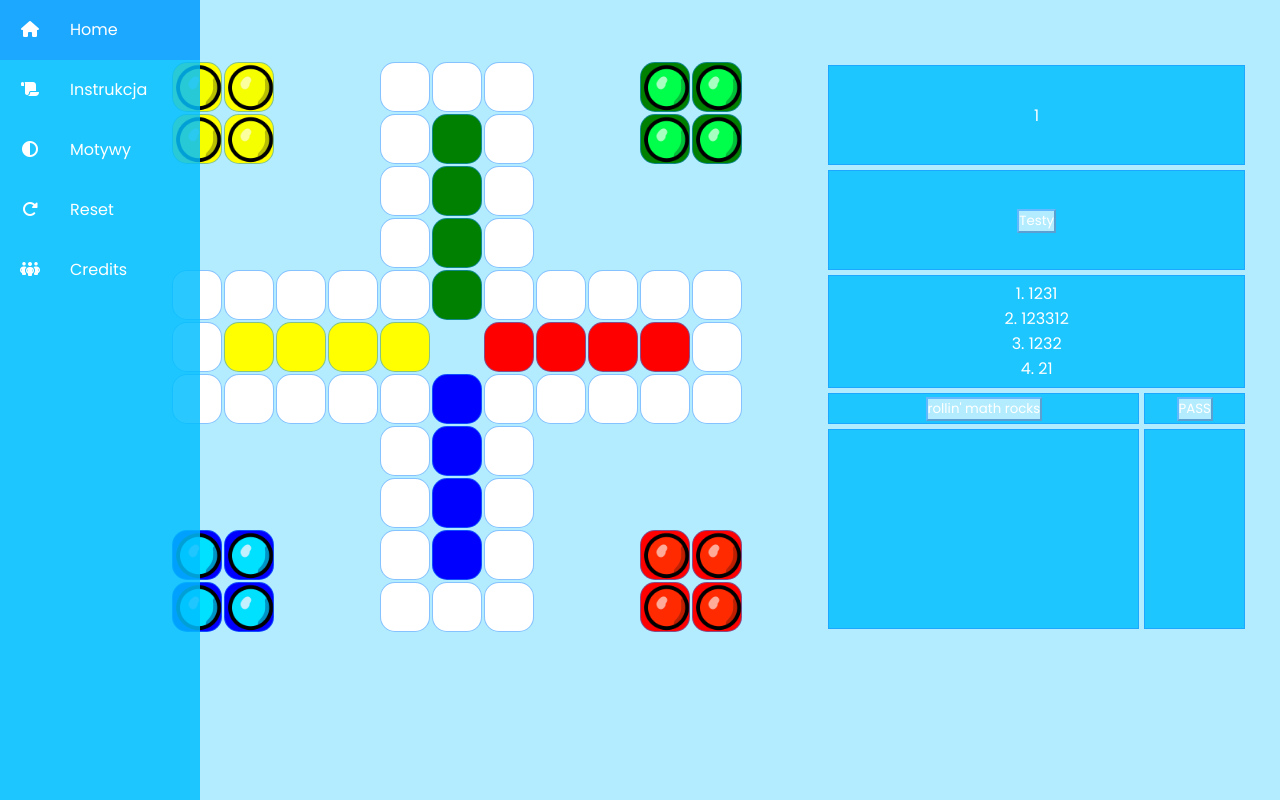
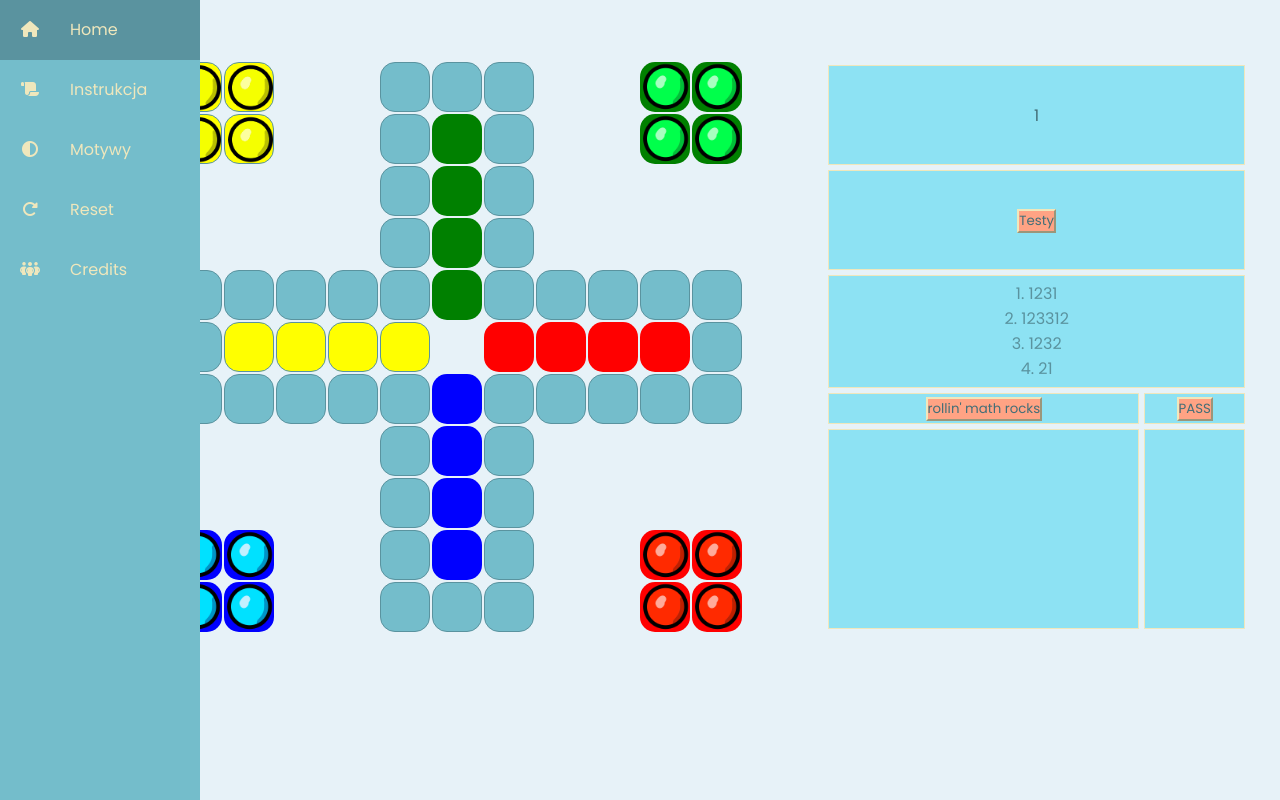
Before and after one commit to Szym0nu7/Ludo-game, a plain HTML site: page 09-chinczyk-19.03.2022-20220328T153947Z-001/09-chinczyk-19.03.2022/index-arrays.html in a window 1280 px wide. Drawn offline with Linux system fonts and the light colour scheme.

Commit message:
better themes

```diff
--- a/09-chinczyk-19.03.2022-20220328T153947Z-001/09-chinczyk-19.03.2022/main.css
+++ b/09-chinczyk-19.03.2022-20220328T153947Z-001/09-chinczyk-19.03.2022/main.css
@@ -6,20 +6,67 @@
   font-family: 'Poppins', sans-serif;
 }
 :root {
-  --c-background:#b3ecff;/*#150019*/ /*#F0F8FF*/
-  --c-nav: #00BFFFd6; /*#330748*/
-  --c-hoveref:#1e8fff8a; /*#ea1d63*/
-  --c-font:#fff;
-  --c-tile:#fff;
-  --c-border:var(--c-hoveref);
+  /* https://www.canva.com/colors/color-palettes/salmon-sushi/ */
+  --color-background:#e7f2f8;
+  --color-accent: #74bdcb;
+  --color-lighter-accnet:#8de2f3;
+  --color-darker-accent:#5a939f;
+  --color-darker-lighter-accent:#436e77;
+  --color-darker-darker-accent:#305056;
+  --color-light-unique:#EFE7BC;
+  --color-unique:#FFA384;
+
+
+  --color-nav:var(--color-accent);
+  --color-nav-hover:var(--color-darker-accent);
+  --c-nav-font:var(--color-light-unique);
+
+  --color-left-border:var(--color-darker-accent);
+  --color-left-background:var(--color-accent);
+  --color-left-yellow-background:var(--color-darker-accent);
+
+  --color-right-li-font:var(--color-darker-accent);
+  --color-right-font:var(--color-darker-lighter-accent);
+  --color-right-background:var(--color-lighter-accnet);
+  --color-right-border:var(--color-light-unique);
+  --color-right-btn-border:var(--color-light-unique);
+  --color-right-btn-font:var(--color-darker-lighter-accent);
+  --color-right-btn-background:var(--color-unique);
 }
+
+
 .darkmode{
-  --c-background:#121212fa;/*#150019*/ /*#F0F8FF*/
-  --c-nav: #121212d6; /*#330748*/
-  --c-hoveref:#ffffff15; /*#ea1d63*/
-  --c-font:#00BFFF;
-  --c-tile:#1E90FF;
-  --c-border:var(--c-hoveref);
+  /* https://www.canva.com/colors/color-palettes/doughnut-drizzle/ */
+  --color-background:rgb(45, 45, 45);
+  --color-accent: #4A3E30;
+  --color-lighter-accnet:#6B5640;
+  --color-darker-accent:#231F12;
+  --color-darker-lighter-accent:#342e1b;
+  --color-darker-darker-accent:#1c190e;
+  --color-unique:#6B5640;
+  --color-light-unique:#A78A70;
+
+
+  --color-nav:var(--color-accent);
+  --color-nav-hover:var(--color-darker-accent);
+  --c-nav-font:var(--color-light-unique);
+
+  --color-left-border:var(--color-darker-accent);
+  --color-left-background:var(--color-unique);
+  /* --color-left-background:var(--color-accent); */
+  --color-left-yellow-background:null;
+
+  --color-right-li-font:var(--color-light-unique);
+  /* --color-right-li-font:var(--color-darker-accent); */
+  --color-right-font:var(--color-light-unique);
+  /* --color-right-font:var(--color-darker-lighter-accent); */
+  --color-right-background:var(--color-accent);
+  /* --color-right-background:var(--color-lighter-accnet); */
+  --color-right-border:var(--color-light-unique);
+  --color-right-btn-border:var(--color-light-unique);
+  --color-right-btn-font:var(--color-light-unique);
+  /* --color-right-btn-font:var(--color-darker-lighter-accent); */
+  --color-right-btn-background:var(--color-unique);
 }
 body{
   display: grid;
@@ -27,13 +74,13 @@ body{
   justify-content: space-between;
   grid-template-areas: "board menu";
   /* min-height: 100vh; */
-  background: var(--c-background);
+  background: var(--color-background);
 }
 .navigation{
   position:fixed;
   width: 60px;
   height: 100%;
-  background: var(--c-nav);
+  background: var(--color-nav);
   transition:0.5s;
   overflow: hidden;
 }
@@ -53,7 +100,7 @@ body{
   list-style: none;
 }
 .navigation ul li:hover{
-  background: var(--c-hoveref);
+  background: var(--color-nav-hover);
 }
 .navigation ul li a{
   position:relative;
@@ -61,7 +108,7 @@ body{
   display:block;
   display: flex;
   text-decoration: none;
-  color:var(--c-font);
+  color:var(--c-nav-font);
 }
 .navigation ul li a .icon{
   position:relative;
@@ -120,13 +167,15 @@ body{
 table.left td{
 	width:50px;
 	height:50px;
-	border:1px solid var(--c-border);                                                    /*   1 lub 2 px  */
   background-size:50px 50px;
   /* border-radius: 25px; */                                                             /*ROUNDED IDEA*/
   border-radius: 15px;
 }
+table.left td.field{
+	border:1px solid var(--color-left-border); /*   1 lub 2 px  */
+}
 .field{
-  background-color: var(--c-tile);
+  background-color: var(--color-left-background);
 }
 .emptyfield{
   border:none !important;
@@ -159,13 +208,6 @@ table.left td{
   width: 100%;
   text-align: center;
 }
-table.right tr{
-  color:var(--c-font);
-  background-color: var(--c-nav);
-}
-table.right td{
-  border: 1px solid var(--c-border);
-}
 #playerwhich, #tip{
   height:100px;
 }
@@ -174,9 +216,23 @@ table.right td{
 }
 table.right li{
   list-style-position: inside;
+  color: var(--color-right-li-font);
+}
+table.right tr{
+  color:var(--color-right-font);
+  background-color: var(--color-right-background);
+}
+table.right td{
+  border: 1px solid var(--color-right-border);
 }
 input[type="button"]{
-  border-color: var(--c-border);
-  color: var(--c-font);
-  background-color:var(--c-background);
+  border-color: var(--color-right-btn-border);
+  color: var(--color-right-btn-font);
+  background-color:var(--color-right-btn-background);
 }
+.yellow{
+  border:1px solid var(--color-left-yellow-background);
+}
+.dark-mode-toggle{
+  cursor: pointer;
+}
```
